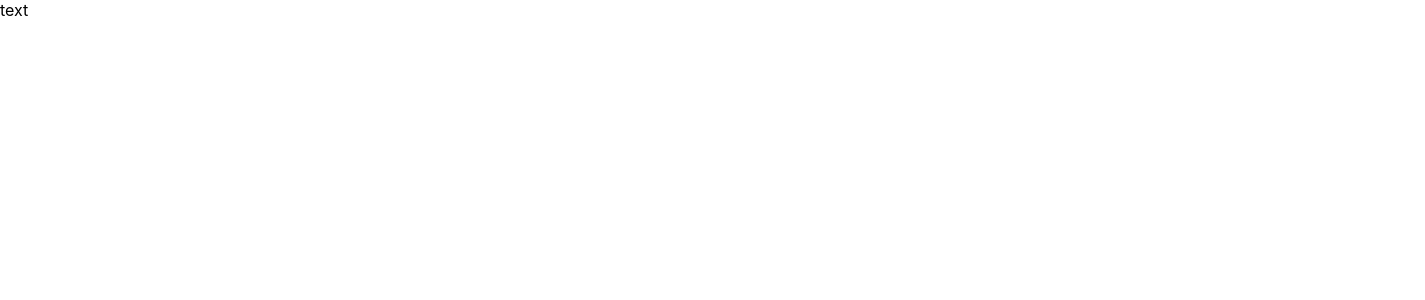
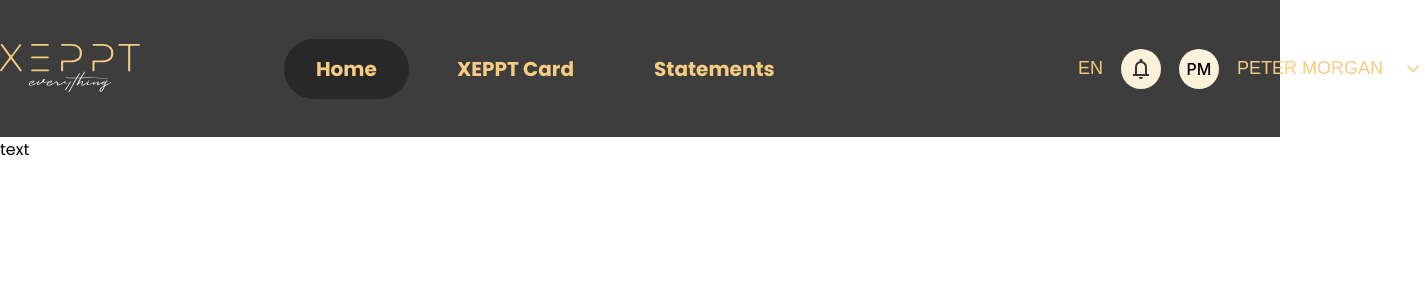
Before and after one commit to DartPal/bna-test, a Next.js app: page / in a window 1280 px wide. Shown: the top 300 px of the page, 1425 px wide, since content can reach past the window. Built offline with nearby package versions, Linux system fonts and the light colour scheme.

Commit message:
add header desktop layout

```diff
--- /dev/null
+++ b/app/sections/header/index.tsx
@@ -0,0 +1,65 @@
+import React from 'react';
+import LogoIcon from "@svg/header_logo.svg"
+import NotificationIcon from "@svg/notification.svg"
+import ArrowDownIcon from "@svg/arrow_down.svg"
+import {useTranslation} from 'react-i18next';
+import {useUserContext} from '@hooks/context/useUserContext';
+import Image from 'next/image';
+import {getFirstLetter} from '@utils/index';
+import styles from "./styles.module.scss"
+import NavLink from '@components/common/navlink';
+import Button from '@components/common/button';
+
+const Header = () => {
+    const {firstName, lastName, avatar} = useUserContext()
+    const {t, i18n} = useTranslation(undefined, {keyPrefix: "header"})
+
+    const handleChangeLanguage = () => {
+        i18n.changeLanguage(i18n.language === "en" ? "fr" : "en")
+    }
+
+    return (
+        <header className={styles.wrapper}>
+            <div className={styles.container}>
+                <div className={styles.left}>
+                    <LogoIcon />
+                    <nav>
+                        <ul className={styles.navigation}>
+                            <li>
+                                <NavLink href='/'>{t('home')}</NavLink>
+                            </li>
+                            <li>
+                                <NavLink href='/xeppt-card'>{t("xeppt_card")}</NavLink>
+                            </li>
+                            <li>
+                                <NavLink href='/statements'>{t("statements")}</NavLink>
+                            </li>
+                        </ul>
+                    </nav>
+                </div>
+                <div className={styles.right}>
+                    <Button className={styles.language} onClick={handleChangeLanguage}>
+                        {i18n.language}
+                    </Button>
+                    <Button variant="light" className={styles.notification}>
+                        <NotificationIcon />
+                    </Button>
+                    <div>
+                        {avatar
+                            ? <Image className={styles.avatar} width={40} height={40} src={avatar} alt={`${firstName} avatar`} />
+                            : <div className={styles.logo_symbols}>{getFirstLetter(firstName)}{getFirstLetter(lastName)}</div>
+                        }
+                    </div>
+                    <div>
+                        <Button className={styles.profile_button}>
+                            {firstName} {lastName}
+                            <ArrowDownIcon />
+                        </Button>
+                    </div>
+                </div>
+            </div>
+        </header>
+    );
+};
+
+export default Header;
--- /dev/null
+++ b/app/sections/header/styles.module.scss
@@ -0,0 +1,69 @@
+.wrapper {
+  background: var(--main);
+  padding: 44px 0;
+
+  .container {
+    width: 1425px;
+    margin: 0 auto;
+    display: flex;
+    align-items: center;
+    justify-content: space-between;
+
+    .left {
+      display: flex;
+      align-items: center;
+      gap: 144px;
+
+      .navigation {
+        display: flex;
+        align-items: center;
+        gap: 16px;
+      }
+    }
+
+    .right {
+      display: flex;
+      align-items: center;
+      gap: 18px;
+
+      .language, .profile_button {
+        text-transform: uppercase;
+        font-size: 18px;
+        font-weight: 400;
+        line-height: 150%;
+        color: var(--primary-light);
+      }
+
+      .notification, .logo_symbols {
+        padding: 8px;
+        width: 40px;
+        height: 40px;
+        display: flex;
+        align-items: center;
+        justify-content: center;
+        border-radius: 100px;
+        background: var(--primary-light-lighter);
+        font-size: 16px;
+        font-weight: 500;
+        font-family: Inter, sans-serif;
+
+        svg {
+          color: var(--secondary-light);
+        }
+      }
+
+      .avatar {
+        width: 40px;
+        height: 40px;
+        border-radius: 100px;
+      }
+
+      .profile_button {
+        padding: 0;
+        display: flex;
+        align-items: center;
+        gap: 18px;
+      }
+    }
+  }
+}
--- a/context/user_context.tsx
+++ b/context/user_context.tsx
@@ -3,6 +3,7 @@ import {createContext, FC, ReactNode} from 'react';
 interface IUserContext {
     firstName: string;
     lastName: string;
+    avatar?: string;
 }
 
 export const UserContext = createContext<IUserContext>({} as IUserContext)
--- a/locales/en.json
+++ b/locales/en.json
@@ -1,7 +1,7 @@
 {
     "header": {
         "home": "Home",
-        "xeptt_card": "XEPPT Card",
+        "xeppt_card": "XEPPT Card",
         "statements": "Statements"
     },
     "home_page": {
--- a/locales/fr.json
+++ b/locales/fr.json
@@ -1,7 +1,7 @@
 {
     "header": {
         "home": "Maison",
-        "xeptt_card": "XEPPT Carte",
+        "xeppt_card": "XEPPT Carte",
         "statements": "Déclarations"
     },
     "home_page": {
--- a/locales/i18n.ts
+++ b/locales/i18n.ts
@@ -11,7 +11,7 @@ const resources = {
     en: {
         translation: eng,
     },
-    ru: {
+    fr: {
         translation: fr,
     },
 };
--- a/providers/global_provider/index.tsx
+++ b/providers/global_provider/index.tsx
@@ -1,4 +1,5 @@
 import React, { FC, ReactNode } from 'react';
+import Header from '@sections/header';
 
 interface IProps {
     children: ReactNode;
@@ -8,6 +9,7 @@ interface IProps {
 const GlobalProvider: FC<IProps> = ({ children, className }) => {
     return (
         <div className={className}>
+            <Header />
             <div>{children}</div>
         </div>
     );
--- a/styles/global.scss
+++ b/styles/global.scss
@@ -1,4 +1,18 @@
 :root {
+    --main: #3D3D3D;
+    --main-dark: #201E1B;
+
+    --primary-light-lighter: #FDF1DC;
+    --primary-lighter: #FFF8EC;
+    --primary-light: #F5CC82;
+    --primary: #ffb021;
+    --primary-dark: #DB9E2F;
+    --primary-darker: #BE8317;
+
+    --success: #0F9D58;
+
+    --secondary-light: #353535;
+    --secondary: #282828;
 }
 
 body {
@@ -8,7 +22,6 @@ body {
 
 * {
     box-sizing: border-box;
-    font-family: SFProDisplay, sans-serif;
 }
 
 h1,
--- /dev/null
+++ b/utils/index.ts
@@ -0,0 +1,3 @@
+export const getFirstLetter = (string: string) => {
+    return string.charAt(0)
+}
```
